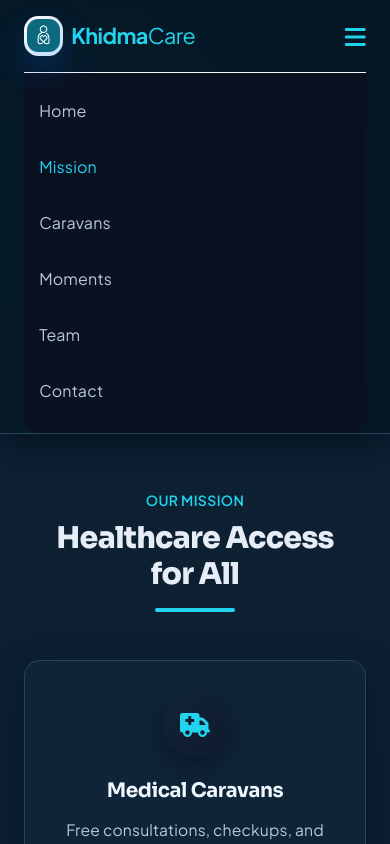
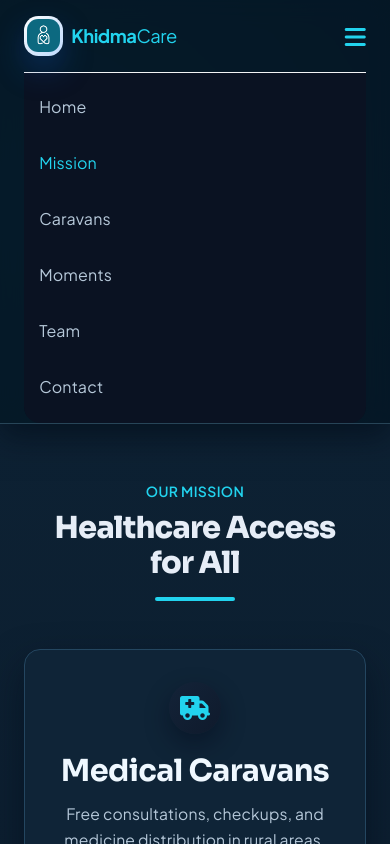
Before and after one commit to anis-mselmi/khidma-care, a plain HTML site: page mission.html in a window 390 px wide. Both pictures are taken after a click on the button "Open navigation menu". Shown: the top 844 px of the page. Drawn offline with nearby package versions, Linux system fonts and the light colour scheme.

Commit message:
Make website mobile friendly across pages

```diff
--- a/css/styles.css
+++ b/css/styles.css
@@ -671,6 +671,11 @@ textarea:focus-visible {
     overflow-x: hidden;
   }
 
+  html,
+  body {
+    width: 100%;
+  }
+
   p,
   h1,
   h2,
@@ -686,6 +691,10 @@ textarea:focus-visible {
   .max-w-3xl {
     padding-left: 1rem;
     padding-right: 1rem;
+  }
+
+  .grid {
+    gap: 1.25rem;
   }
 
   nav .h-20 {
@@ -727,6 +736,14 @@ textarea:focus-visible {
   #home h1 {
     font-size: 2rem;
     line-height: 1.15;
+  }
+
+  .section-wrap h1 {
+    line-height: 1.15;
+  }
+
+  .section-wrap h2 {
+    line-height: 1.2;
   }
 
   #home .soft-card {
@@ -888,14 +905,24 @@ textarea:focus-visible {
     padding-bottom: 1.4rem;
   }
 
+  #mission h1,
   #mission h2,
+  #caravans h1,
   #caravans h2,
+  #moments h1,
   #moments h2,
+  #team h1,
   #team h2,
+  #find-us h1,
   #find-us h2,
+  #contact h1,
   #contact h2 {
     font-size: 1.9rem;
     line-height: 1.15;
+  }
+
+  .section-wrap p {
+    line-height: 1.6;
   }
 
   #moments .swiper-slide img {
@@ -912,6 +939,20 @@ textarea:focus-visible {
 }
 
 @media (max-width: 420px) {
+  nav .tracking-tight.text-deep-blue {
+    font-size: 1.15rem;
+  }
+
+  #mobile-menu {
+    padding-top: 0.75rem;
+    padding-bottom: 0.9rem;
+  }
+
+  .icon-chip {
+    width: 3.3rem;
+    height: 3.3rem;
+  }
+
   #home h1 {
     font-size: 1.75rem;
   }
--- a/js/script.js
+++ b/js/script.js
@@ -2,8 +2,35 @@
 const menuBtn = document.getElementById('mobile-menu-btn');
 const mobileMenu = document.getElementById('mobile-menu');
 if (menuBtn && mobileMenu) {
-  menuBtn.addEventListener('click', () => mobileMenu.classList.toggle('hidden'));
-  mobileMenu.querySelectorAll('a').forEach(link => link.addEventListener('click', () => mobileMenu.classList.add('hidden')));
+  const closeMobileMenu = () => {
+    mobileMenu.classList.add('hidden');
+    menuBtn.setAttribute('aria-expanded', 'false');
+  };
+
+  menuBtn.setAttribute('aria-controls', 'mobile-menu');
+  menuBtn.setAttribute('aria-expanded', 'false');
+
+  menuBtn.addEventListener('click', () => {
+    const isHidden = mobileMenu.classList.toggle('hidden');
+    menuBtn.setAttribute('aria-expanded', String(!isHidden));
+  });
+
+  document.addEventListener('click', (event) => {
+    if (mobileMenu.classList.contains('hidden')) return;
+    const clickedInsideMenu = mobileMenu.contains(event.target);
+    const clickedMenuButton = menuBtn.contains(event.target);
+    if (!clickedInsideMenu && !clickedMenuButton) {
+      closeMobileMenu();
+    }
+  });
+
+  window.addEventListener('resize', () => {
+    if (window.innerWidth >= 768) {
+      closeMobileMenu();
+    }
+  });
+
+  mobileMenu.querySelectorAll('a').forEach(link => link.addEventListener('click', closeMobileMenu));
 }
 
 // Initialize Swiper Carousel only on pages that include it
--- a/mission.html
+++ b/mission.html
@@ -43,7 +43,7 @@
   </nav>
 
   <main>
-    <section class="pt-10 pb-24 md:pt-12 md:pb-24 section-soft section-wrap">
+    <section id="mission" class="pt-10 pb-24 md:pt-12 md:pb-24 section-soft section-wrap">
       <div class="max-w-7xl mx-auto px-6 sm:px-8 lg:px-12">
         <div class="text-center max-w-3xl mx-auto mb-12 reveal">
           <span class="text-deep-blue font-semibold tracking-wide uppercase text-sm">Our Mission</span>
```
Also changed, not shown: caravans.html (+1 -1 lines), moments.html (+1 -1 lines), team.html (+1 -1 lines).
